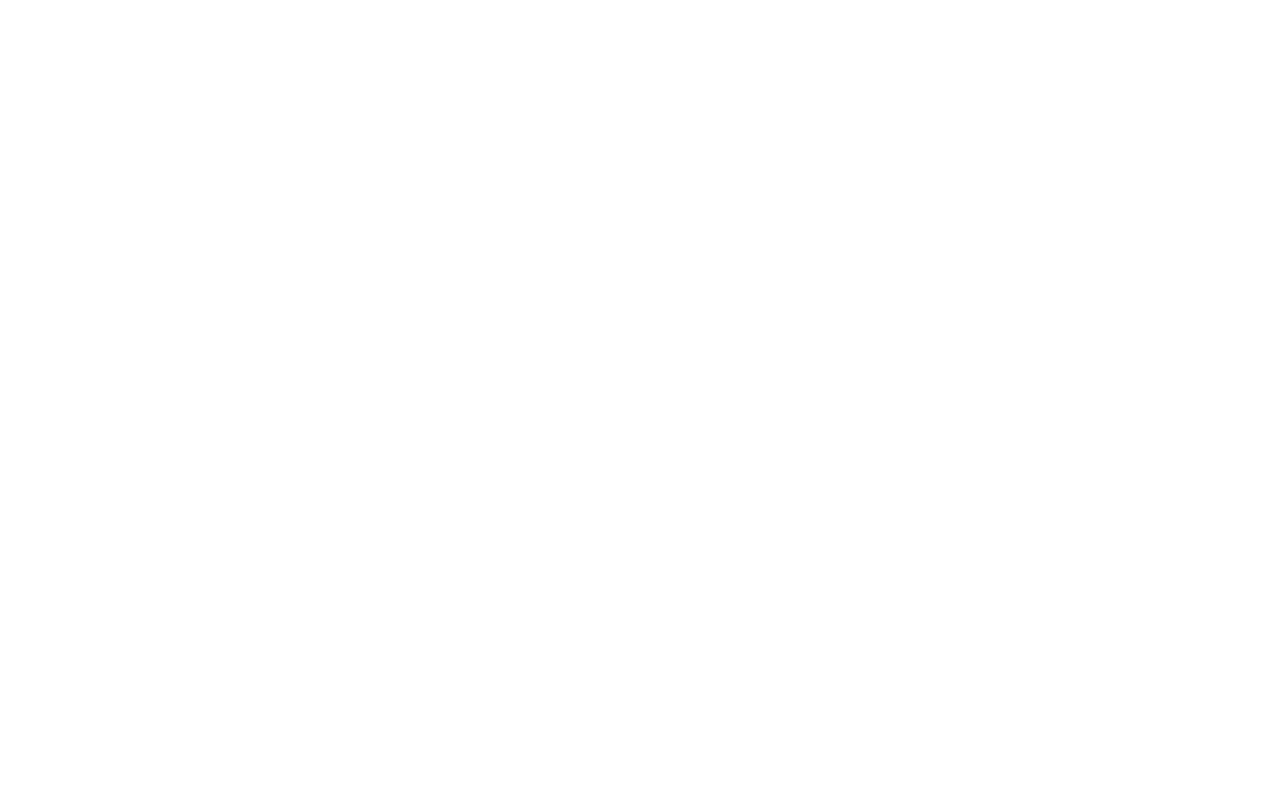
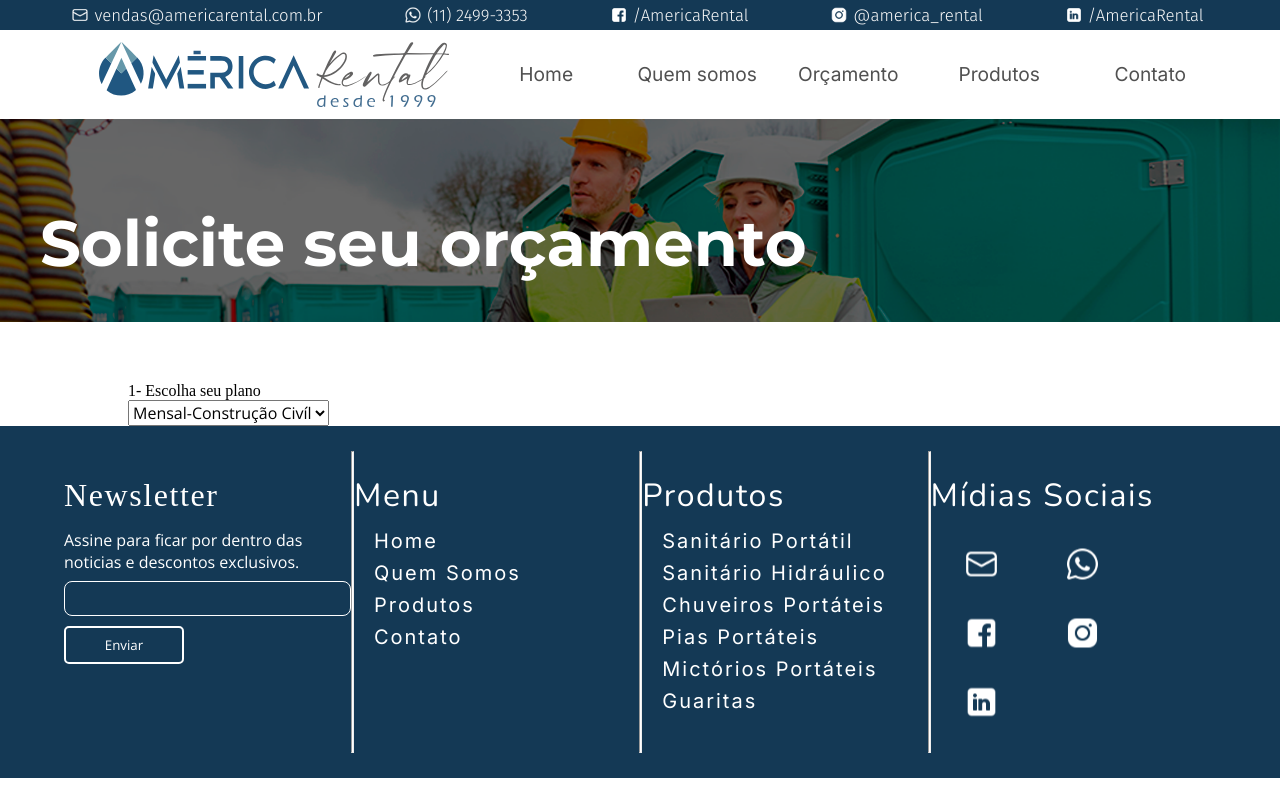
Before and after one commit to AmericaRental/america_rental_website, a React (Create React App) app: page /orcamento in a window 1280 px wide. Before the commit this address had no page. Built offline with nearby package versions, Linux system fonts and the light colour scheme; a web font is replaced by a local one.

Commit message:
:construction: building budgets page

```diff
--- a/src/components/global/desktop_menu.jsx
+++ b/src/components/global/desktop_menu.jsx
@@ -13,7 +13,7 @@
     align-items: center;
     padding: ${(props) => props.padding || "0px"};
     margin: ${(props) => props.margin || "0px"};
-
+    transition: cubic-bezier(0.88, 0.15, 0.49, 1.05) 300ms;
     @media (max-width: 1440px) {
       justify-content: ${(props) => props.mjContent || "Center"};
       margin: ${(props) => props.mMargin || "0"};
@@ -29,7 +29,7 @@
     height: fit-content;
     background-color: transparent;
     color: #515151;
-    font-size: ${(props) => props.fontsize || "17px"};
+    font-size: 1.2rem;
     font-family: "Inter", sans-serif;
     font-weight: 300;
     transition: cubic-bezier(0.88, 0.15, 0.49, 1.05) 300ms;
@@ -41,7 +41,7 @@
       color: #1e547e;
       transition: cubic-bezier(0.88, 0.15, 0.49, 1.05) 300ms;
       font-weight: 700;
-      font-size: calc(${(props) => props.fontsize || "17px"} + 5%);
+      font-size: 1.2rem;
       filter: drop-shadow(-1px 6px 20px #1439556f);
     }
   `;
@@ -79,7 +79,7 @@
                       key={index}
                     >
                       {subItem.submenu != null ? (
-                        <button className="nestedSubMenu" onClick={() => navigate(subItem.url, {replace: true})}>
+                        <button className="nestedSubMenu" onClick={() => navigate(subItem.submenu.url, {replace: true})}>
                           {subItem.title}
                           <ul className="lastLevel">
                             {subItem.submenu.map((item, index) => {
--- a/src/css/hamburger_menu.css
+++ b/src/css/hamburger_menu.css
@@ -108,5 +108,6 @@
 .link{
     text-decoration: none;
     font-size: 1.2rem;
-    color: black;
+    color: #515151;
+    transition: cubic-bezier(0.88, 0.15, 0.49, 1.05) 300ms;
 }
--- a/src/css/navigation_style.css
+++ b/src/css/navigation_style.css
@@ -73,7 +73,7 @@
   color: #1e547e;
   transition: cubic-bezier(0.88, 0.15, 0.49, 1.05) 300ms;
   font-weight: 700;
-  font-size: 1.1rem;
+  font-size: 1.2rem;
 }
 
 .navlist li:hover > ul {
@@ -166,7 +166,7 @@
   color: #1e547e;
   transition: cubic-bezier(0.88, 0.15, 0.49, 1.05) 300ms;
   font-weight: 700;
-  font-size: calc(1rem + 5%);
+  font-size: 1.25rem;
   filter: drop-shadow(-1px 6px 20px #1439556f);
 }
 
--- a/src/menu_itens.js
+++ b/src/menu_itens.js
@@ -7,6 +7,11 @@
   {
     title: "Quem somos",
     url: "/about",
+    submenu: null,
+  },
+  {
+    title: "Orçamento",
+    url: "/orcamento",
     submenu: null,
   },
   {
--- a/src/pages/Contato.jsx
+++ b/src/pages/Contato.jsx
@@ -252,7 +252,7 @@
                     "cardoso.murilo2002@gmail.com",
                   ],
                 })
-                .then(() => alert("E-mail enviado com sucesso!"))
+                .then(_ => alert("E-mail enviado com sucesso!"))
                 .catch((e) => alert(e.target.value))
             }
           >
--- /dev/null
+++ b/src/pages/Orcamentos.jsx
@@ -0,0 +1,88 @@
+import React from "react";
+import Footer from "../components/global/footer";
+import Header from "../components/global/header";
+import styled from "styled-components";
+
+import orcamento from "../images/orcamento.webp";
+
+const Img = styled.img`
+  width: 100%;
+  height: auto;
+  position: absolute;
+  top: 119px;
+  object-fit:contain;
+  @media (max-width: 1000px) {
+    top: 90px;
+  }
+`;
+const Main = styled.main`
+  width: 100%;
+  height: 100%;
+`;
+const H1 = styled.h1`
+  font-size: 4rem;
+  font-family: "Montserrat";
+  color: white;
+  margin-left: 2.5rem;
+  z-index: 1;
+  @media (max-width: 1000px) {
+    font-size: 1rem;
+  }
+`;
+
+const Section = styled.section`
+  width: 100%;
+  height: 31vh;
+  max-height: 400px;
+  margin-bottom: 15px;
+  display: flex;
+  align-items: center;
+  @media (max-width: 1000px) {
+    height: 7.2vh;
+  }
+`;
+
+const Orcamento = styled.section`
+  width: 80%;
+  height: max-content;
+  display: flex;
+  flex-direction: row;
+  margin: 0 auto;
+  @media (max-width: 1000px) {
+    width: 100%;
+  }
+`;
+
+const Select = styled.select`
+    outline: none;
+    font-size: 1rem;
+    font-family: "Open Sans";
+`;
+
+function Orcamentos() {
+  return (
+    <>
+      <Header />
+      <Main>
+        <Section>
+          <H1>Solicite seu orçamento</H1>
+          <Img src={orcamento} />
+        </Section>
+        <Orcamento>
+          <div>
+            <p>1- Escolha seu plano</p>
+            <Select onChange={(e) => alert(`${e.target.value} selecionado!`)}>
+                <option value="Mensal">Mensal-Construção Civíl</option>
+                <option value="Compra">Compra</option>
+                <option value="Diaria">Diária</option>
+                <option value="Quinzenal">Quinzenal</option>
+            </Select>
+          </div>
+        </Orcamento>
+      </Main>
+      <Footer />
+    </>
+  );
+}
+
+export default Orcamentos;
--- a/src/pages/Quimicos.jsx
+++ b/src/pages/Quimicos.jsx
@@ -33,7 +33,7 @@
 const Produtos = styled.section`
     width: 100%;
     height: 350px;
-    background-color: #ededed;s
+    background-color: #ededed;
     display: flex;
     flex-direction: row;
     justify-content: space-evenly;
--- a/src/router.jsx
+++ b/src/router.jsx
@@ -16,6 +16,7 @@
 import PNE from "./pages/quimicos/pne";
 import Standard from "./pages/quimicos/stardard";
 import Contato from "./pages/Contato";
+import Orcamentos from "./pages/Orcamentos";
 
 const AppRoutes = (_) => {
   return (
@@ -49,10 +50,9 @@
           element={<BilheteriaDupl />}
         />
 
-        <reactRouter.Route
-          path="/contato"
-          element={<Contato />}
-        />
+        <reactRouter.Route path="/contato" element={<Contato />} />
+
+        <reactRouter.Route path="/orcamento" element={<Orcamentos />} />
       </reactRouter.Routes>
     </>
   );
```
Also changed, not shown: src/images/orcamento.webp (added).
